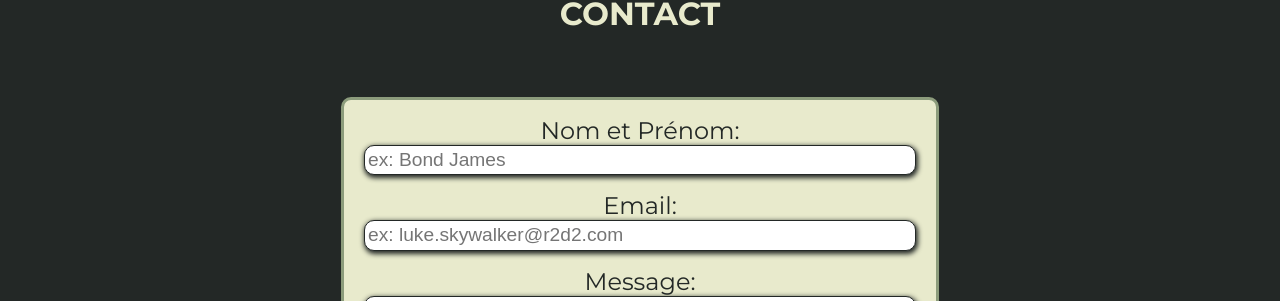
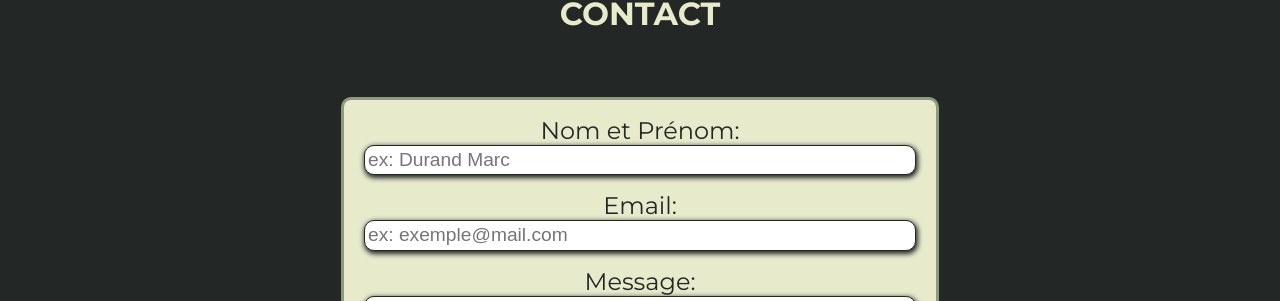
Before and after one commit to Guillaumedev69/portfolio, a React (Vite) app: page / in a window 1280 px wide. Shown: the part 6931-7232 px from the top of the page. Built offline with nearby package versions, Linux system fonts and the light colour scheme; a web font is replaced by a local one.

Commit message:
Update FormContact.jsx changement des placeholder

```diff
--- a/src/components/FormContact.jsx
+++ b/src/components/FormContact.jsx
@@ -59,7 +59,7 @@ const ContactForm = () => {
               <input
                 type="text"
                 id="lastname"
-                placeholder="ex: Bond James"
+                placeholder="ex: Durand Marc"
                 name="user_name"
                 required
               />
@@ -71,7 +71,7 @@ const ContactForm = () => {
             <input
               type="email"
               id="email"
-              placeholder="ex: luke.skywalker@r2d2.com"
+              placeholder="ex: exemple@mail.com"
               name="user_email"
               required
             />
```
